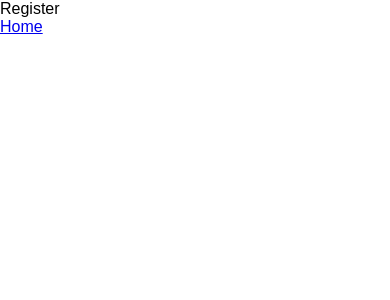
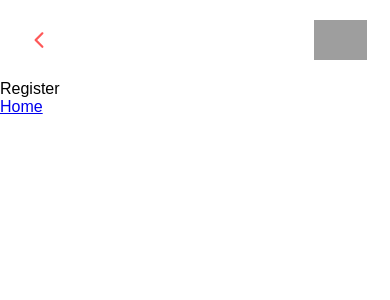
Before and after one commit to 9oormthon-univ/2024_BEOTKKOTTHON_TEAM_11_FE, a React (Vite) app: page /register in a window 390 px wide. Shown: the top 300 px of the page. Built offline with nearby package versions, Linux system fonts and the light colour scheme; grey boxes are pictures that could not be loaded.

Commit message:
feat: 모바일 웹페이지 Wrapper 기능 구현

```diff
--- a/src/App.jsx
+++ b/src/App.jsx
@@ -1,8 +1,8 @@
-import { BrowserRouter as Router, Routes } from 'react-router-dom';
 import { Provider } from 'react-redux';
 import styled from 'styled-components';
 import routes from './routes.jsx';
 import store from './redux/store.js';
+import MobileWrapper from './MobileWrapper.jsx';
 
 const Container = styled.div`
     height: 100%;
@@ -12,9 +12,7 @@ function App() {
     return (
         <Provider store={store}>
             <Container>
-                <Router>
-                    <Routes>{routes}</Routes>
-                </Router>
+                <MobileWrapper />
             </Container>
         </Provider>
     );
--- /dev/null
+++ b/src/MobileWrapper.jsx
@@ -0,0 +1,87 @@
+import { Route, BrowserRouter as Router, Routes } from 'react-router-dom';
+import styled from 'styled-components';
+import routes from './routes.jsx';
+import { IoIosArrowBack } from 'react-icons/io';
+
+import ServiceLogoImage from './assets/images/service_logo.svg';
+
+const Container = styled.div`
+    max-width: 390px;
+    width: 100%;
+    height: 100vh;
+    position: absolute;
+    left: 50%;
+    transform: translateX(-50%);
+    overflow: auto;
+    box-shadow: 0px 0px 32px #0000002f;
+`;
+
+const Header = styled.div`
+    display: flex;
+    align-items: center;
+    justify-content: space-between;
+    height: 80px;
+    padding: 0 23px;
+`;
+
+const BackButton = styled.button`
+    width: 32px;
+    height: 32px;
+    border: none;
+    border-radius: 50%;
+    color: #fe5858;
+    background: none;
+    display: flex;
+    align-items: center;
+    justify-content: center;
+
+    cursor: pointer;
+
+    & > svg {
+        width: 24px;
+        height: 24px;
+    }
+
+    &:hover {
+        background-color: #0000002f;
+    }
+`;
+
+const Logo = styled.img`
+    height: 40px;
+    cursor: pointer;
+`;
+
+const Footer = styled.div`
+    position: absolute;
+    max-width: 390px;
+    width: 100%;
+    height: 62px;
+    bottom: 0;
+    left: 50%;
+    transform: translateX(-50%);
+    background-color: #54bd6b3f;
+    box-shadow: 0px -15px 25px #0000000a;
+
+    /* state로 toggle 기능 구현전엔 잠시 비활성화 */
+    display: none;
+`;
+
+const MobileWrapper = ({}) => {
+    return (
+        <Container>
+            <Header>
+                <BackButton>
+                    <IoIosArrowBack />
+                </BackButton>
+                <Logo src={ServiceLogoImage} />
+            </Header>
+            <Router>
+                <Routes>{routes}</Routes>
+            </Router>
+            <Footer>하단 Footer -- 버튼 들어갈 곳</Footer>
+        </Container>
+    );
+};
+
+export default MobileWrapper;
```
